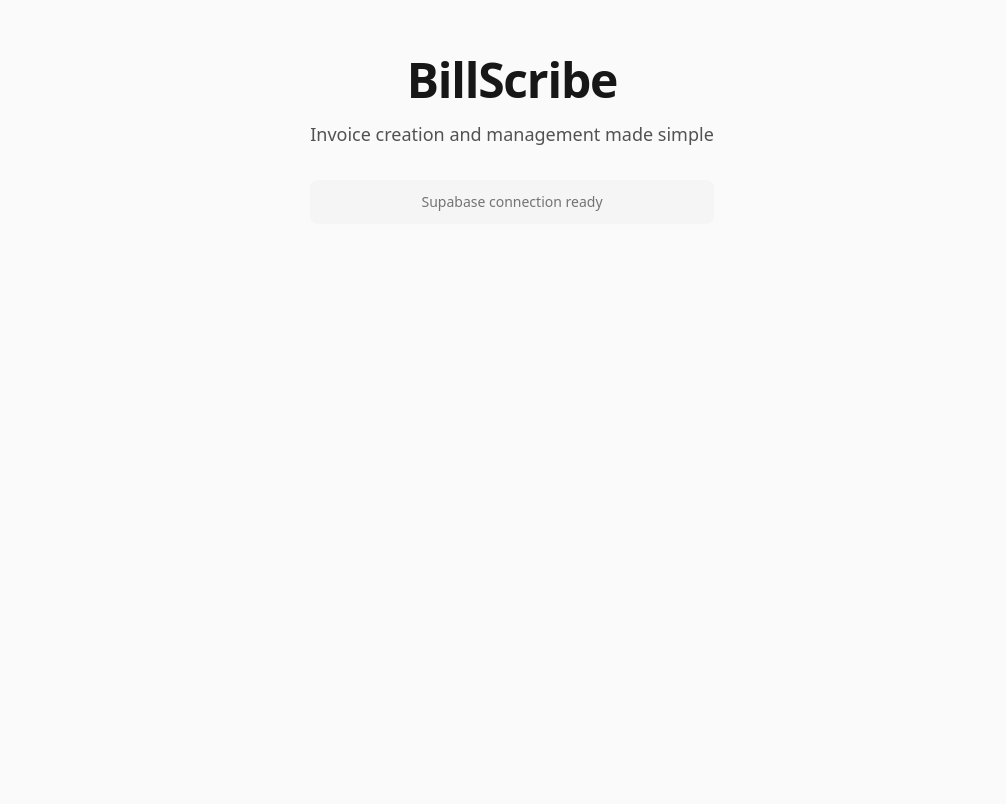
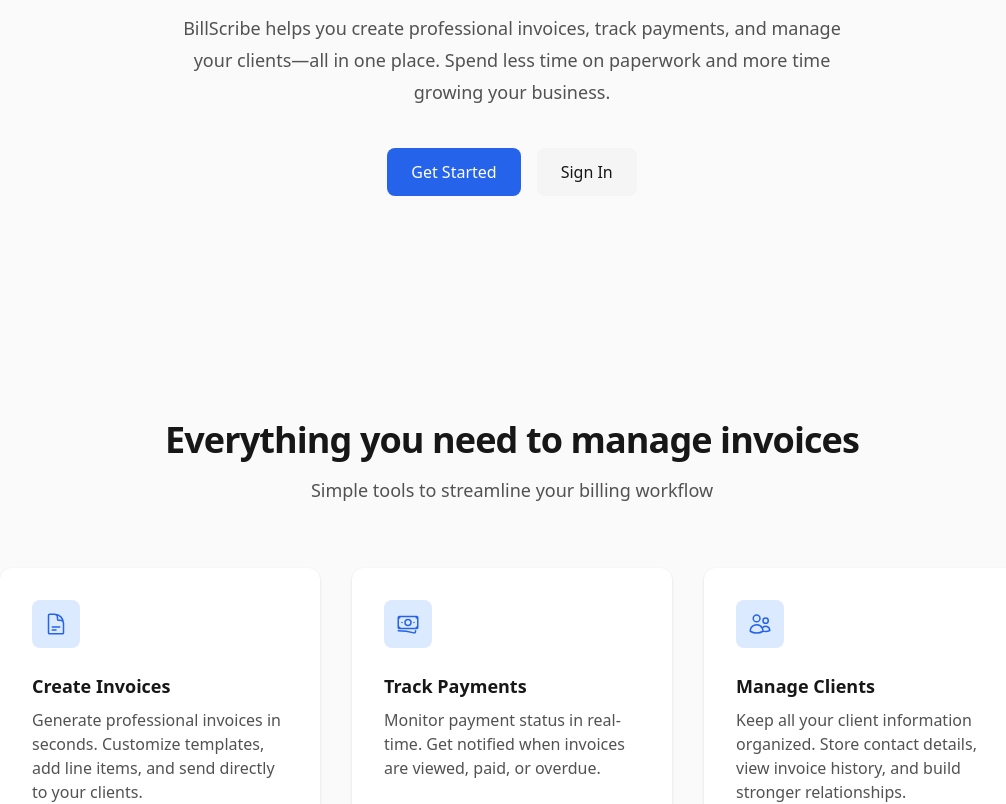
Before and after one commit to hackastak/BillScribe, a Next.js app: page / in a window 1280 px wide. Shown: the part 260-1064 px from the top of the page, without its empty margins (128-1134 px from the left). Before the commit the page ends 800 px from the top, so only its background shows below. Built offline with nearby package versions, Linux system fonts and the light colour scheme; no server answers.

Commit message:
Build landing page for marketing and conversion

```diff
--- a/src/app/page.tsx
+++ b/src/app/page.tsx
@@ -1,32 +1,142 @@
-import { createClient } from "@/lib/supabase/server";
+import Link from "next/link";
+import { Button } from "@/components/ui/button";
 
-export default async function Home() {
-  const supabase = await createClient();
+export default function Home() {
+  return (
+    <main className="min-h-screen">
+      {/* Hero Section */}
+      <section className="flex flex-col items-center justify-center px-6 py-24 sm:py-32">
+        <div className="mx-auto max-w-2xl text-center">
+          <h1 className="text-4xl font-bold tracking-tight text-neutral-900 sm:text-6xl">
+            Invoice Management Made Simple
+          </h1>
+          <p className="mt-6 text-lg leading-8 text-neutral-600">
+            BillScribe helps you create professional invoices, track payments,
+            and manage your clients—all in one place. Spend less time on
+            paperwork and more time growing your business.
+          </p>
+          <div className="mt-10 flex items-center justify-center gap-4">
+            <Link href="/signup">
+              <Button size="lg">Get Started</Button>
+            </Link>
+            <Link href="/login">
+              <Button variant="secondary" size="lg">
+                Sign In
+              </Button>
+            </Link>
+          </div>
+        </div>
+      </section>
 
-  // Test Supabase connection
-  const { error } = await supabase.auth.getSession();
+      {/* Features Section */}
+      <section className="bg-neutral-50 px-6 py-24">
+        <div className="mx-auto max-w-5xl">
+          <h2 className="text-center text-3xl font-bold tracking-tight text-neutral-900 sm:text-4xl">
+            Everything you need to manage invoices
+          </h2>
+          <p className="mt-4 text-center text-lg text-neutral-600">
+            Simple tools to streamline your billing workflow
+          </p>
 
-  if (error) {
-    console.error("Supabase connection error:", error.message);
-  } else {
-    console.log("Supabase connected successfully");
-  }
+          <div className="mt-16 grid gap-8 sm:grid-cols-2 lg:grid-cols-3">
+            {/* Feature 1: Create Invoices */}
+            <div className="rounded-xl bg-white p-8 shadow-sm">
+              <div className="flex h-12 w-12 items-center justify-center rounded-lg bg-primary-100 text-primary-600">
+                <svg
+                  className="h-6 w-6"
+                  fill="none"
+                  viewBox="0 0 24 24"
+                  strokeWidth={1.5}
+                  stroke="currentColor"
+                >
+                  <path
+                    strokeLinecap="round"
+                    strokeLinejoin="round"
+                    d="M19.5 14.25v-2.625a3.375 3.375 0 0 0-3.375-3.375h-1.5A1.125 1.125 0 0 1 13.5 7.125v-1.5a3.375 3.375 0 0 0-3.375-3.375H8.25m0 12.75h7.5m-7.5 3H12M10.5 2.25H5.625c-.621 0-1.125.504-1.125 1.125v17.25c0 .621.504 1.125 1.125 1.125h12.75c.621 0 1.125-.504 1.125-1.125V11.25a9 9 0 0 0-9-9Z"
+                  />
+                </svg>
+              </div>
+              <h3 className="mt-6 text-lg font-semibold text-neutral-900">
+                Create Invoices
+              </h3>
+              <p className="mt-2 text-neutral-600">
+                Generate professional invoices in seconds. Customize templates,
+                add line items, and send directly to your clients.
+              </p>
+            </div>
 
-  return (
-    <main className="flex min-h-screen flex-col items-center justify-center p-8">
-      <div className="text-center">
-        <h1 className="text-4xl font-bold tracking-tight text-neutral-900 sm:text-5xl">
-          BillScribe
-        </h1>
-        <p className="mt-4 text-lg text-neutral-600">
-          Invoice creation and management made simple
-        </p>
-        <div className="mt-8 rounded-lg bg-neutral-100 px-4 py-3 text-sm text-neutral-500">
-          {error
-            ? "Check console for Supabase connection status"
-            : "Supabase connection ready"}
+            {/* Feature 2: Track Payments */}
+            <div className="rounded-xl bg-white p-8 shadow-sm">
+              <div className="flex h-12 w-12 items-center justify-center rounded-lg bg-primary-100 text-primary-600">
+                <svg
+                  className="h-6 w-6"
+                  fill="none"
+                  viewBox="0 0 24 24"
+                  strokeWidth={1.5}
+                  stroke="currentColor"
+                >
+                  <path
+                    strokeLinecap="round"
+                    strokeLinejoin="round"
+                    d="M2.25 18.75a60.07 60.07 0 0 1 15.797 2.101c.727.198 1.453-.342 1.453-1.096V18.75M3.75 4.5v.75A.75.75 0 0 1 3 6h-.75m0 0v-.375c0-.621.504-1.125 1.125-1.125H20.25M2.25 6v9m18-10.5v.75c0 .414.336.75.75.75h.75m-1.5-1.5h.375c.621 0 1.125.504 1.125 1.125v9.75c0 .621-.504 1.125-1.125 1.125h-.375m1.5-1.5H21a.75.75 0 0 0-.75.75v.75m0 0H3.75m0 0h-.375a1.125 1.125 0 0 1-1.125-1.125V15m1.5 1.5v-.75A.75.75 0 0 0 3 15h-.75M15 10.5a3 3 0 1 1-6 0 3 3 0 0 1 6 0Zm3 0h.008v.008H18V10.5Zm-12 0h.008v.008H6V10.5Z"
+                  />
+                </svg>
+              </div>
+              <h3 className="mt-6 text-lg font-semibold text-neutral-900">
+                Track Payments
+              </h3>
+              <p className="mt-2 text-neutral-600">
+                Monitor payment status in real-time. Get notified when invoices
+                are viewed, paid, or overdue.
+              </p>
+            </div>
+
+            {/* Feature 3: Manage Clients */}
+            <div className="rounded-xl bg-white p-8 shadow-sm">
+              <div className="flex h-12 w-12 items-center justify-center rounded-lg bg-primary-100 text-primary-600">
+                <svg
+                  className="h-6 w-6"
+                  fill="none"
+                  viewBox="0 0 24 24"
+                  strokeWidth={1.5}
+                  stroke="currentColor"
+                >
+                  <path
+                    strokeLinecap="round"
+                    strokeLinejoin="round"
+                    d="M15 19.128a9.38 9.38 0 0 0 2.625.372 9.337 9.337 0 0 0 4.121-.952 4.125 4.125 0 0 0-7.533-2.493M15 19.128v-.003c0-1.113-.285-2.16-.786-3.07M15 19.128v.106A12.318 12.318 0 0 1 8.624 21c-2.331 0-4.512-.645-6.374-1.766l-.001-.109a6.375 6.375 0 0 1 11.964-3.07M12 6.375a3.375 3.375 0 1 1-6.75 0 3.375 3.375 0 0 1 6.75 0Zm8.25 2.25a2.625 2.625 0 1 1-5.25 0 2.625 2.625 0 0 1 5.25 0Z"
+                  />
+                </svg>
+              </div>
+              <h3 className="mt-6 text-lg font-semibold text-neutral-900">
+                Manage Clients
+              </h3>
+              <p className="mt-2 text-neutral-600">
+                Keep all your client information organized. Store contact
+                details, view invoice history, and build stronger relationships.
+              </p>
+            </div>
+          </div>
         </div>
-      </div>
+      </section>
+
+      {/* CTA Section */}
+      <section className="px-6 py-24">
+        <div className="mx-auto max-w-2xl text-center">
+          <h2 className="text-3xl font-bold tracking-tight text-neutral-900 sm:text-4xl">
+            Ready to simplify your invoicing?
+          </h2>
+          <p className="mt-4 text-lg text-neutral-600">
+            Join thousands of businesses that trust BillScribe to manage their
+            billing. Get started for free today.
+          </p>
+          <div className="mt-10">
+            <Link href="/signup">
+              <Button size="lg">Get Started Free</Button>
+            </Link>
+          </div>
+        </div>
+      </section>
     </main>
   );
 }
```
